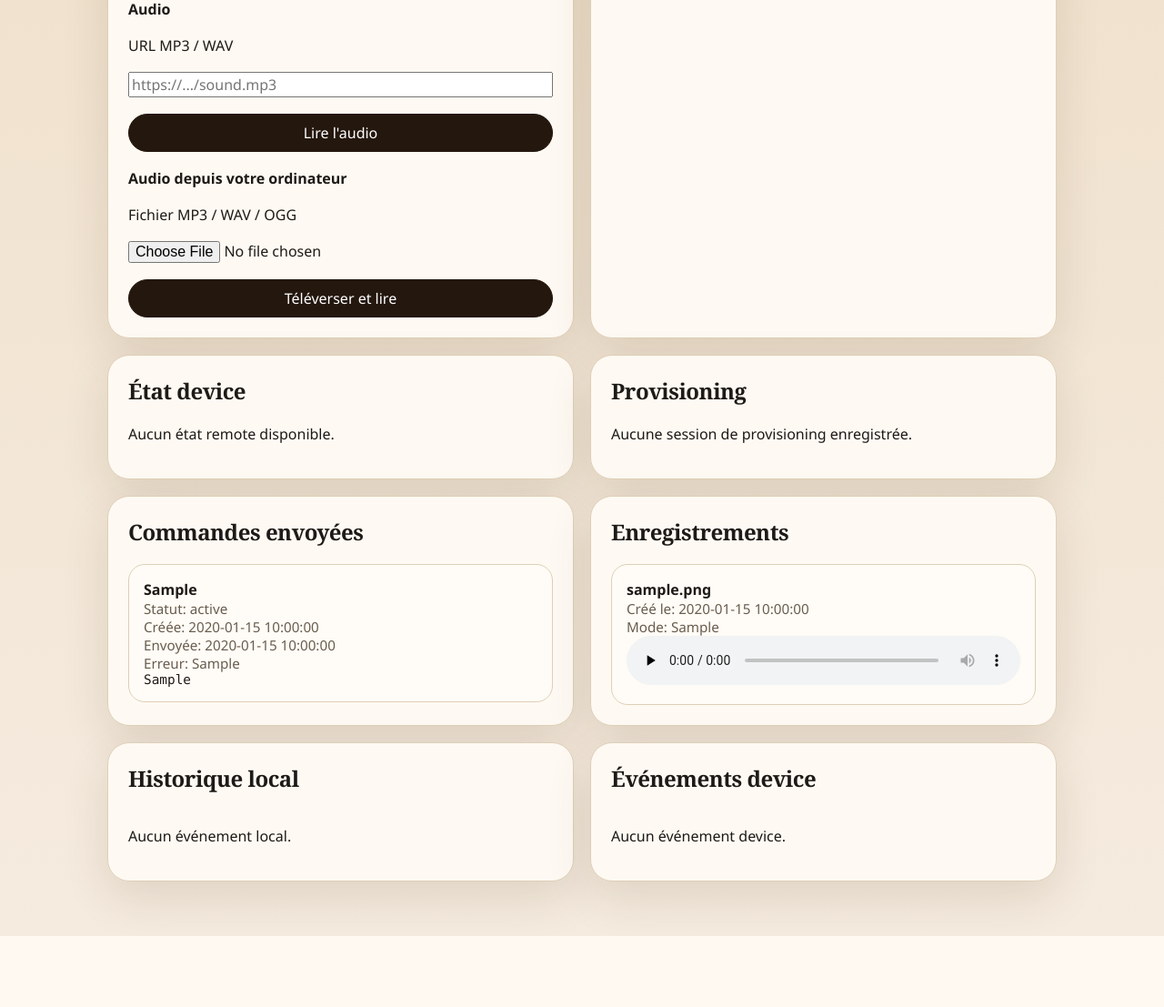
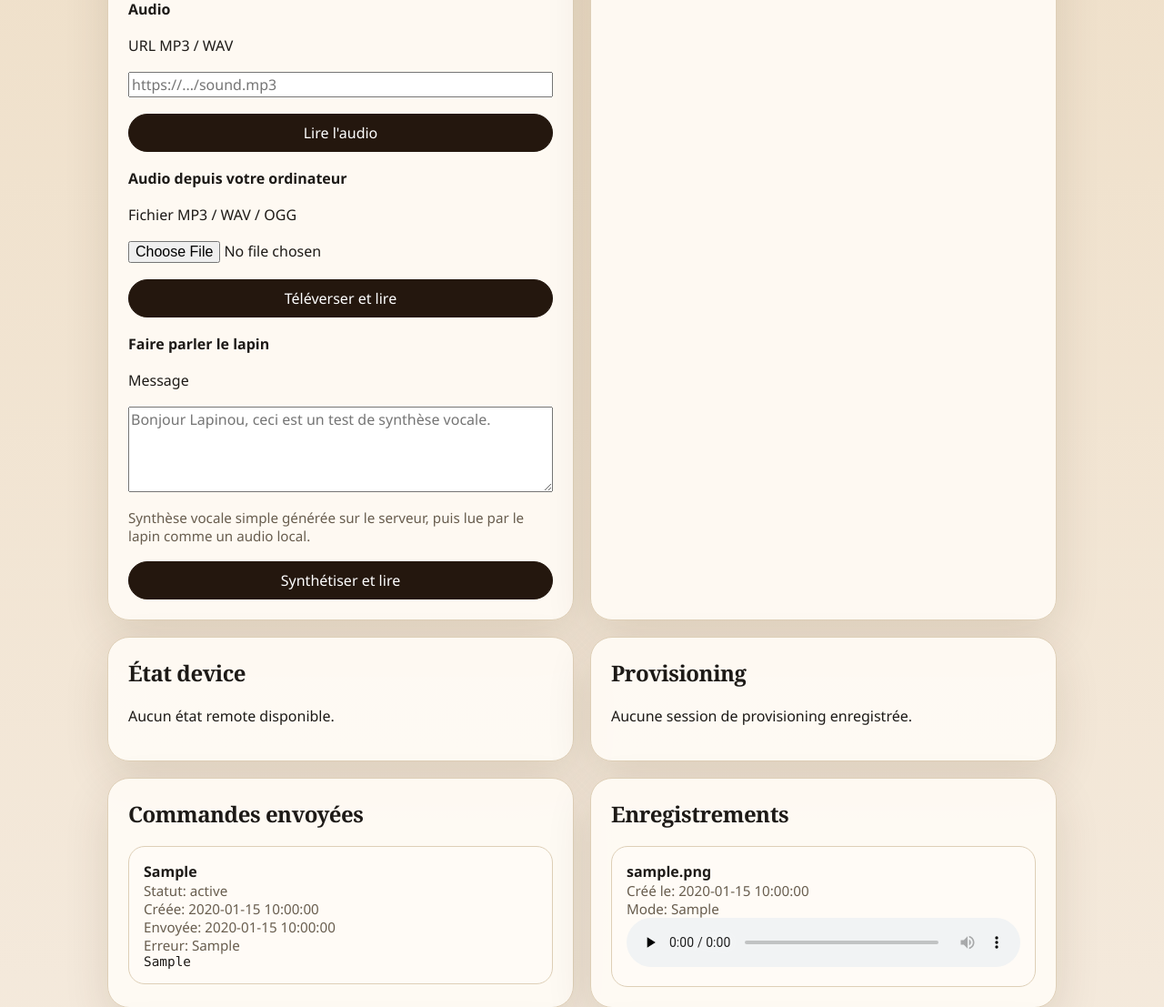
Before and after one commit to apachot/nabaztag, a Flask app: page /rabbits/1 in a window 1280 px wide. Shown: the part 1380-2487 px from the top of the page at 91% size. Before the commit the page ends 2409 px from the top, so only its background shows below. Run offline with Flask 3, Linux system fonts and the light colour scheme; a user stored in the database is signed in; tables that the repository leaves empty hold one stand-in row (values such as "Sample post"); data that the repository does not hold is empty; some libraries are stand-ins or nearby versions.

Commit message:
Add simple rabbit text-to-speech messages

```diff
--- a/apps/portal/portal_app/main.py
+++ b/apps/portal/portal_app/main.py
@@ -103,6 +103,73 @@ def _bootcode_path() -> Path:
 
 def _normalize_serial(value: str | None) -> str:
     return "".join(character for character in (value or "").lower() if character in "0123456789abcdef")
+
+
+def _synthesize_tts_asset(*, rabbit_slug: str, text: str) -> tuple[Path, str]:
+    normalized_text = " ".join(text.split())
+    if not normalized_text:
+        raise ValueError("empty text")
+
+    token = secrets.token_hex(6)
+    wav_name = f"{rabbit_slug}-tts-{token}.wav"
+    wav_path = _audio_assets_dir() / wav_name
+
+    try:
+        espeak_result = subprocess.run(
+            [
+                "espeak",
+                "-v",
+                "fr",
+                "-s",
+                "155",
+                "-w",
+                str(wav_path),
+                normalized_text,
+            ],
+            capture_output=True,
+            text=True,
+            check=False,
+        )
+    except FileNotFoundError as exc:
+        raise RuntimeError("espeak is not available on the server") from exc
+
+    if espeak_result.returncode != 0 or not wav_path.exists():
+        raise RuntimeError((espeak_result.stderr or espeak_result.stdout or "espeak failed").strip())
+
+    mp3_path = wav_path.with_suffix(".mp3")
+    try:
+        ffmpeg_result = subprocess.run(
+            [
+                "ffmpeg",
+                "-y",
+                "-i",
+                str(wav_path),
+                "-codec:a",
+                "libmp3lame",
+                "-q:a",
+                "4",
+                str(mp3_path),
+            ],
+            capture_output=True,
+            text=True,
+            check=False,
+        )
+    except FileNotFoundError:
+        return wav_path, wav_name
+
+    if ffmpeg_result.returncode == 0 and mp3_path.exists():
+        try:
+            wav_path.unlink()
+        except OSError:
+            current_app.logger.warning("unable to delete wav tts asset after mp3 conversion: %s", wav_path)
+        return mp3_path, mp3_path.name
+
+    current_app.logger.warning(
+        "ffmpeg tts conversion failed for %s: %s",
+        wav_path,
+        (ffmpeg_result.stderr or ffmpeg_result.stdout)[-1000:],
+    )
+    return wav_path, wav_name
 
 
 def _maybe_transcode_recording_to_mp3(source_path: Path) -> Path:
@@ -865,6 +932,39 @@ def rabbit_device_audio_upload(rabbit_id: int):
     return redirect(url_for("main.rabbit_detail", rabbit_id=rabbit.id))
 
 
+@main_bp.post("/rabbits/<int:rabbit_id>/device/say")
+@login_required
+def rabbit_device_say(rabbit_id: int):
+    rabbit = Rabbit.query.filter_by(id=rabbit_id, owner_id=current_user.id).first_or_404()
+    message = request.form.get("message", "").strip()
+    if not message:
+        flash("Message obligatoire.", "error")
+        return redirect(url_for("main.rabbit_detail", rabbit_id=rabbit.id))
+    if len(message) > 500:
+        flash("Message trop long. Limite: 500 caractères.", "error")
+        return redirect(url_for("main.rabbit_detail", rabbit_id=rabbit.id))
+
+    try:
+        asset_path, asset_name = _synthesize_tts_asset(rabbit_slug=rabbit.slug, text=message)
+    except (ValueError, RuntimeError) as exc:
+        flash(f"Synthèse vocale impossible: {exc}", "error")
+        return redirect(url_for("main.rabbit_detail", rabbit_id=rabbit.id))
+
+    asset_url = f"broadcast/ojn_local/audio/{asset_name}"
+    _enqueue_device_command(
+        rabbit,
+        command_type="audio",
+        payload={
+            "url": asset_url,
+            "source": "tts",
+            "filename": asset_path.name,
+            "text": message,
+        },
+    )
+    flash("Message synthétisé et lecture mise en file.", "success")
+    return redirect(url_for("main.rabbit_detail", rabbit_id=rabbit.id))
+
+
 @main_bp.get("/recordings/<path:filename>")
 @login_required
 def download_recording(filename: str):
--- a/apps/portal/portal_app/templates/rabbits/detail.html
+++ b/apps/portal/portal_app/templates/rabbits/detail.html
@@ -119,6 +119,14 @@
             <label>Fichier MP3 / WAV / OGG</label>
             <input type="file" name="audio_file" accept=".mp3,.wav,.ogg,audio/mpeg,audio/wav,audio/ogg">
             <button class="button primary" type="submit">Téléverser et lire</button>
+          </form>
+
+          <form method="post" action="{{ url_for('main.rabbit_device_say', rabbit_id=rabbit.id) }}" class="stack">
+            <strong>Faire parler le lapin</strong>
+            <label>Message</label>
+            <textarea name="message" rows="4" maxlength="500" placeholder="Bonjour Lapinou, ceci est un test de synthèse vocale."></textarea>
+            <div class="meta">Synthèse vocale simple générée sur le serveur, puis lue par le lapin comme un audio local.</div>
+            <button class="button primary" type="submit">Synthétiser et lire</button>
           </form>
         </div>
       </article>
```
